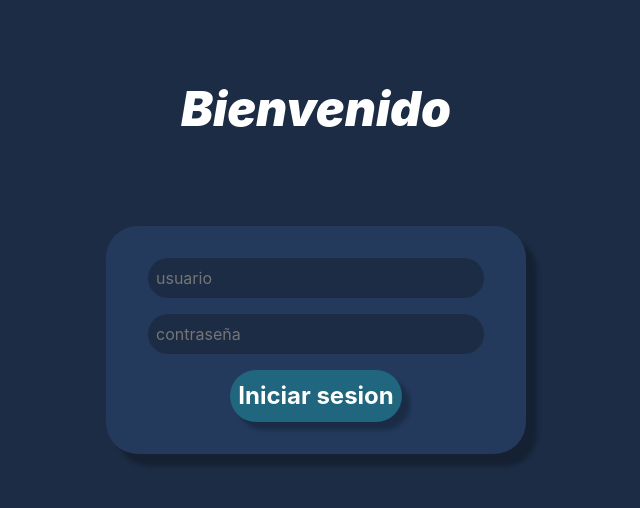
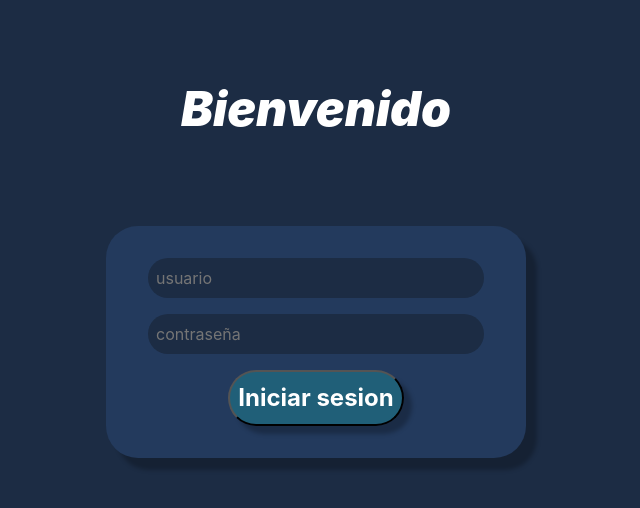
Before and after one commit to JhosepFranzQuintana/HOTEL-CRUD, a PHP site: template hoteles/includes/login.php in a window 1280 px wide. Shown: the part 101-609 px from the top of the page, without its empty margins (324-964 px from the left). Run offline with PHP 8.4, Linux system fonts and the light colour scheme; the template is opened without the code that fills it, so the values that code supplies are empty; some libraries are stand-ins or nearby versions.

Commit message:
cambio de fondo boton

```diff
--- a/hoteles/css/styles.css
+++ b/hoteles/css/styles.css
@@ -97,9 +97,8 @@
 } */
 
 .boton {
-    background-color: rgba(24, 243, 230, 0.24);
+    background-color: rgba(24, 243, 228, 0.196);
     border-radius: 5rem;
-    border: none;
     color: #FFF;
     font-size: 1.5rem;
     font-weight: 700;
```
